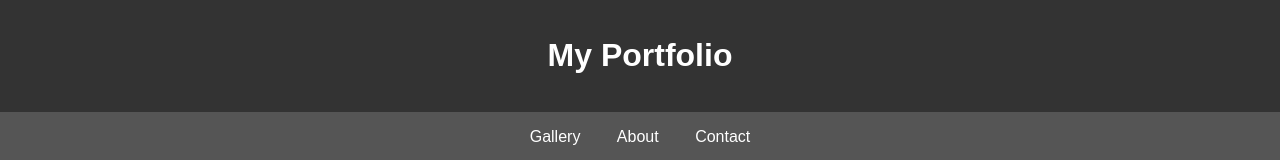
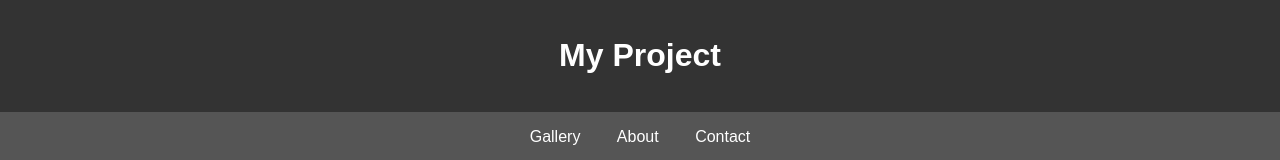
Before and after one commit to Blacktag262/Project, a plain HTML site: page index.html in a window 1280 px wide. Shown: the top 160 px of the page. Drawn offline with Linux system fonts and the light colour scheme.

Commit message:
Update index.html

```diff
--- a/index.html
+++ b/index.html
@@ -1,7 +1,7 @@
 <!DOCTYPE html>
 <html>
 <head>
-	<title>Portfolio</title>
+	<title>Project</title>
 	<style>
 		body {
 			font-family: Arial, sans-serif;
@@ -46,7 +46,7 @@
 </head>
 <body>
 	<header>
-		<h1>My Portfolio</h1>
+		<h1>My Project</h1>
 	</header>
 	<nav>
 		<a href="#gallery">Gallery</a>
```
